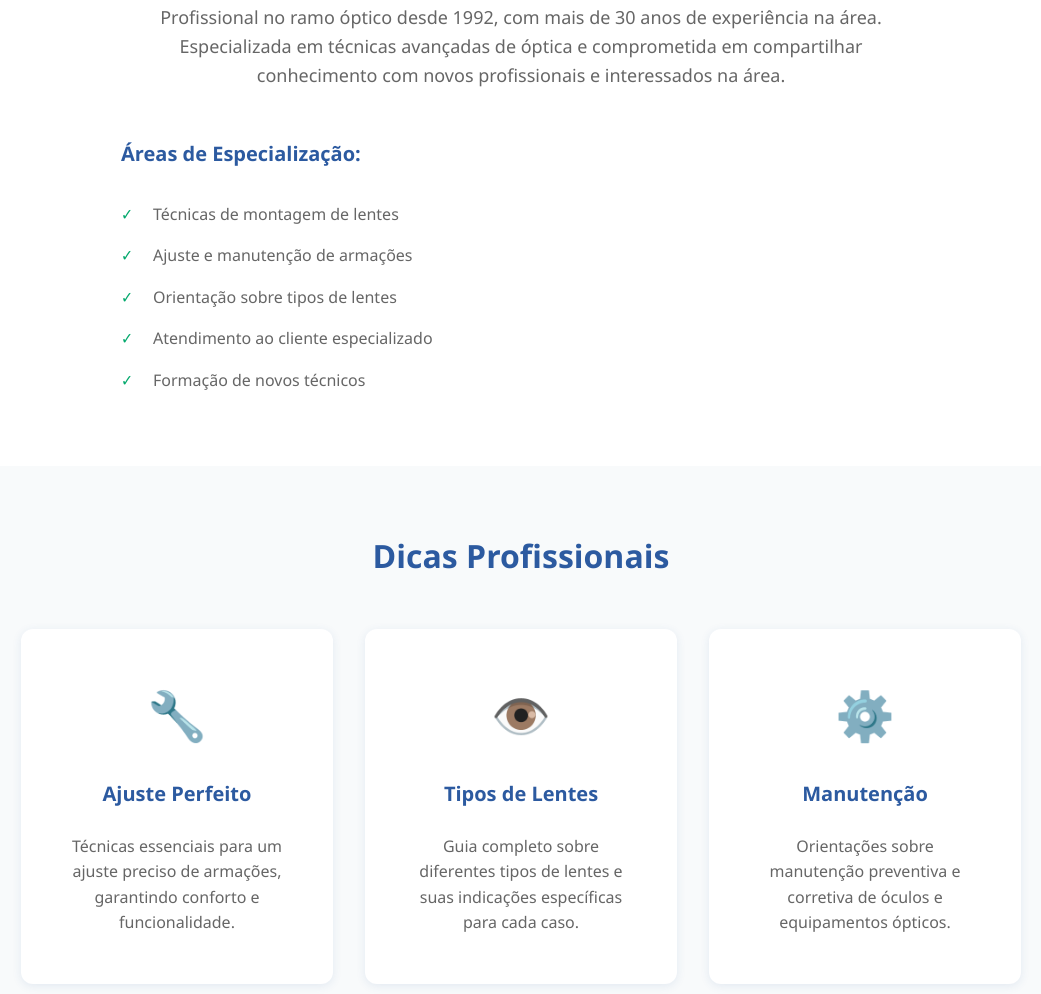
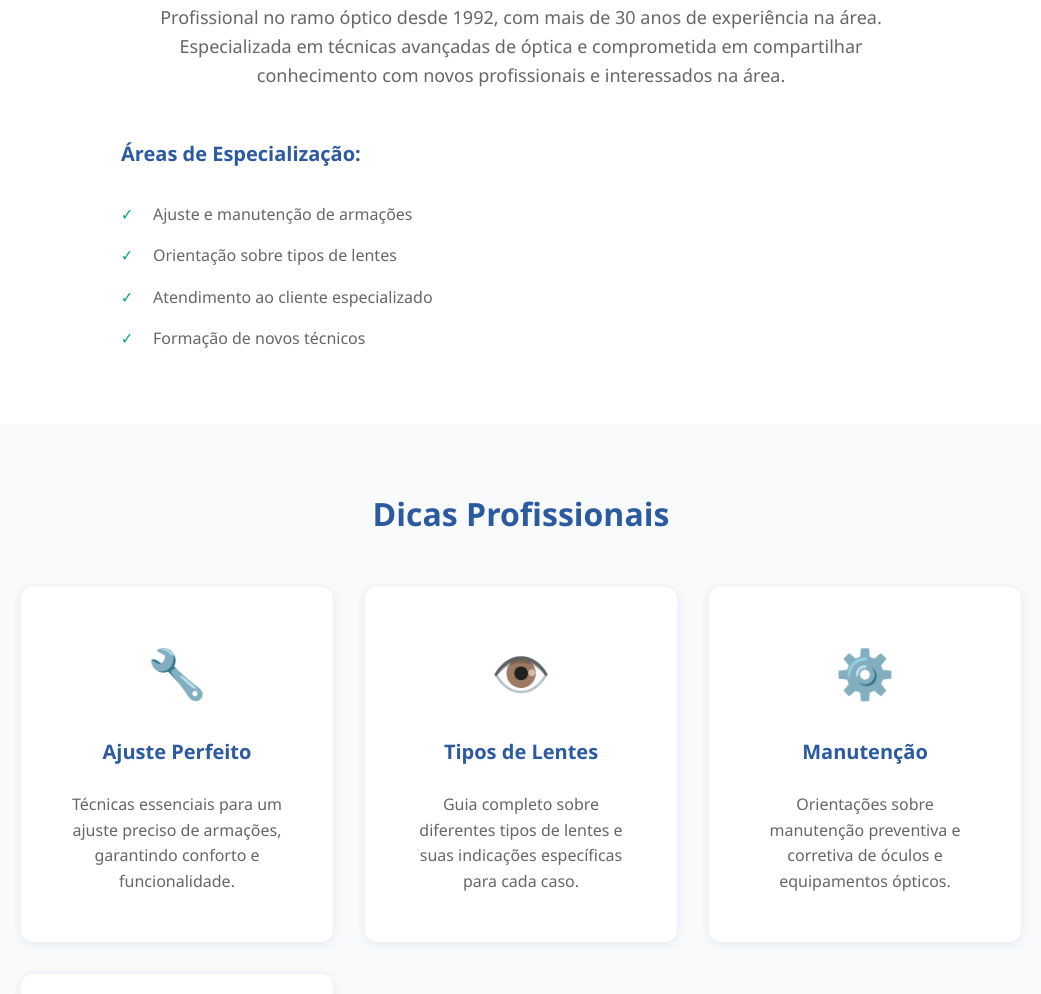
Before and after one commit to ROMA0589/optical-techniques-ivone, a website built with Vite: page index.html in a window 1280 px wide. Shown: the part 792-1786 px from the top of the page, without its empty margins (119-1160 px from the left). Built offline with nearby package versions, Linux system fonts and the light colour scheme.

Commit message:
Remove 'Técnicas de montagem de lentes' from specialization areas

```diff
--- a/index.html
+++ b/index.html
@@ -91,7 +91,6 @@
             <div class="experience-highlights">
               <h3>Áreas de Especialização:</h3>
               <ul>
-                <li>Técnicas de montagem de lentes</li>
                 <li>Ajuste e manutenção de armações</li>
                 <li>Orientação sobre tipos de lentes</li>
                 <li>Atendimento ao cliente especializado</li>
```
